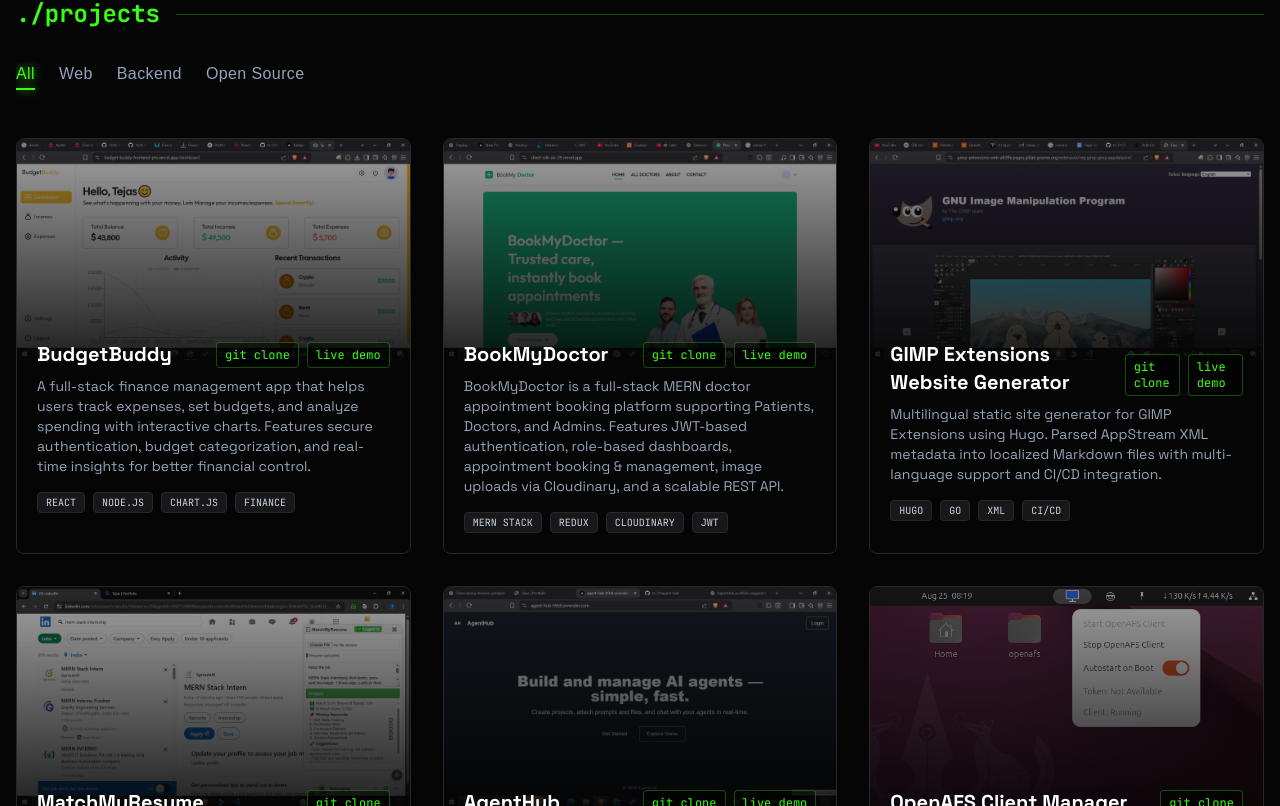
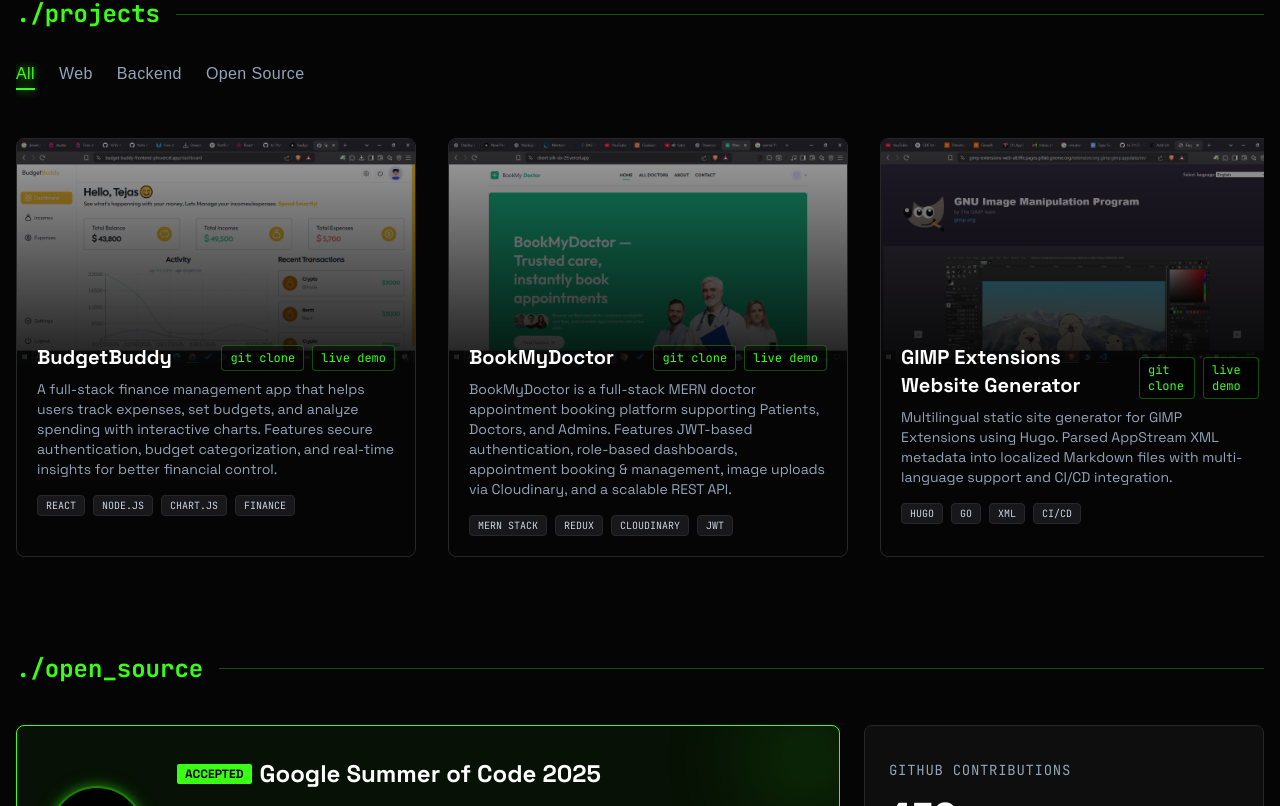
Before and after one commit to ts-31/tejas-portfolio, a Next.js app: page / in a window 1280 px wide. Shown: the part 1014-1820 px from the top of the page. Built offline with nearby package versions, Linux system fonts and the light colour scheme; a web font is replaced by a local one.

Commit message:
refactor: update projects layout to horizontal scrolling row

```diff
--- a/components/Projects.tsx
+++ b/components/Projects.tsx
@@ -95,11 +95,11 @@
         ))}
       </div>
 
-      <div className="grid grid-cols-1 md:grid-cols-2 lg:grid-cols-3 gap-8">
+      <div className="flex overflow-x-auto pb-8 gap-8 snap-x snap-mandatory scrollbar-hide">
         {filteredProjects.map((project, index) => (
           <div
             key={index}
-            className={`group relative rounded-lg border overflow-hidden transition-all duration-300
+            className={`flex-none w-[300px] md:w-[400px] snap-center group relative rounded-lg border overflow-hidden transition-all duration-300
                 ${isDark
                 ? 'bg-card-dark border-zinc-800 hover:border-primary hover:shadow-neon-hover'
                 : 'bg-card-light border-gray-300 hover:border-primary-dark hover:shadow-card'
@@ -114,7 +114,7 @@
               <div className={`absolute inset-0 bg-gradient-to-t ${isDark ? 'from-black to-transparent opacity-80' : 'from-gray-900/50 to-transparent opacity-60'}`}></div>
             </div>
 
-            <div className={`p-5 relative z-10 -mt-10 rounded-t-xl ${isDark ? '' : 'bg-white border-t border-gray-100'}`}>
+            <div className={`p-5 relative z-10 -mt-10 rounded-t-xl flex flex-col h-[calc(100%-aspect-video)] ${isDark ? '' : 'bg-white border-t border-gray-100'}`}>
               <div className="flex justify-between items-end mb-2">
                 <h3 className={`text-xl font-bold transition-colors ${isDark ? 'text-white group-hover:text-primary' : 'text-text-main-light group-hover:text-primary-dark'}`}>
                   {project.title}
@@ -146,10 +146,10 @@
                   )}
                 </div>
               </div>
-              <p className={`text-sm mb-4 ${isDark ? 'text-slate-400' : 'text-text-muted-light'}`}>
+              <p className={`text-sm mb-4 flex-grow ${isDark ? 'text-slate-400' : 'text-text-muted-light'}`}>
                 {project.description}
               </p>
-              <div className="flex gap-2 flex-wrap">
+              <div className="flex gap-2 flex-wrap mt-auto">
                 {project.tags.map(tag => (
                   <span key={tag} className={`text-[10px] uppercase font-mono px-2 py-0.5 rounded border
                     ${isDark
```
